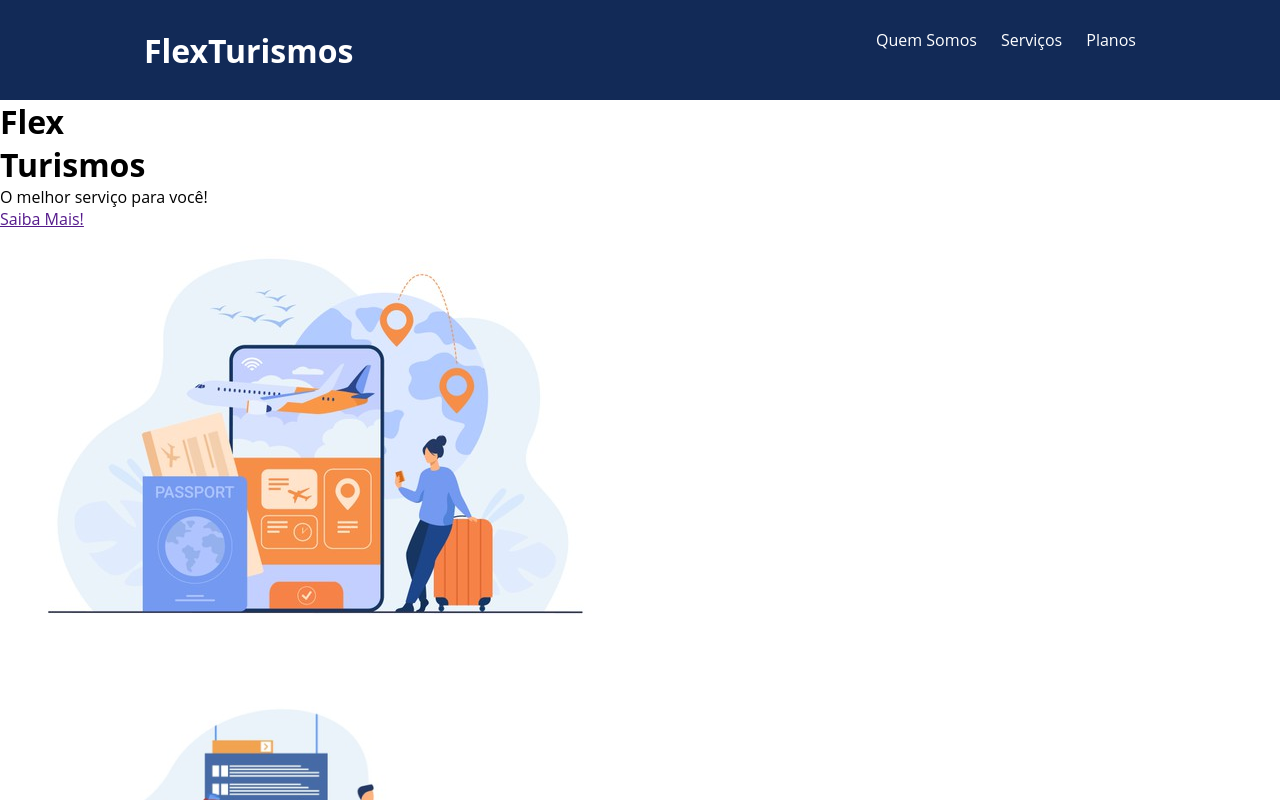
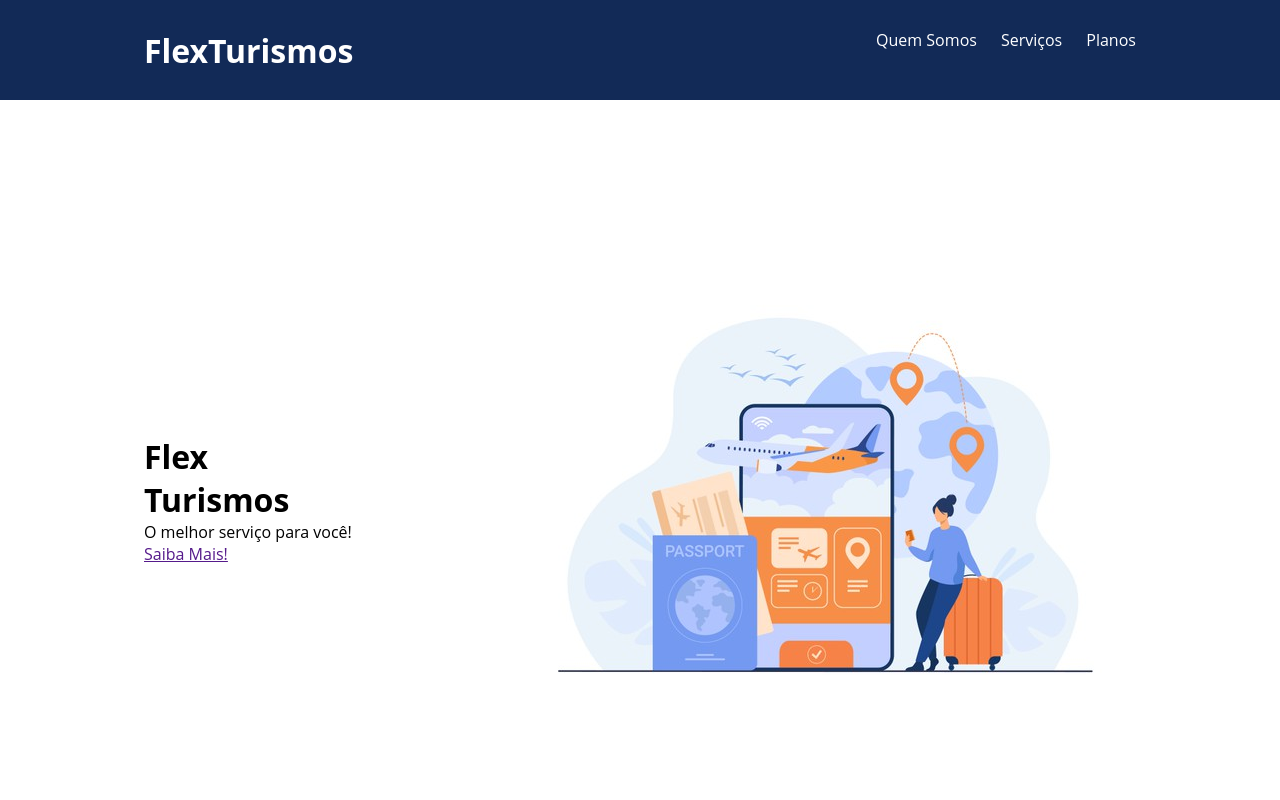
Before and after one commit to victorhcunha/project-flexbox-dio, a plain HTML site: page flex-projeto/index.html in a window 1280 px wide. Shown: the top 800 px of the page. Drawn offline with Linux system fonts and the light colour scheme.

Commit message:
flex container

```diff
--- a/flex-projeto/index.html
+++ b/flex-projeto/index.html
@@ -18,7 +18,7 @@
       </div>
     </header>
 
-    <div>
+    <div class="flex-container apresentacao">
       <div>
         <h1>Flex <br />Turismos</h1>
         <p>O melhor serviço para você!</p>
```
